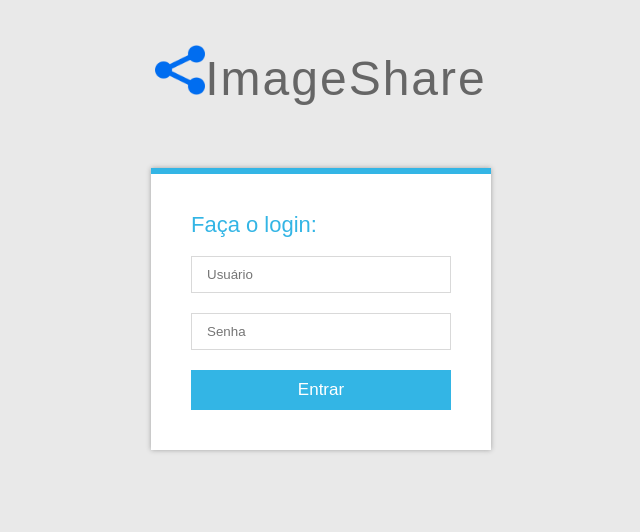
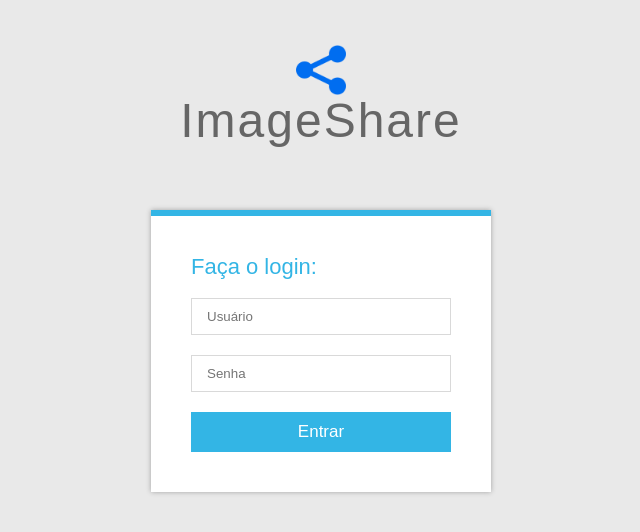
Before and after one commit to Tnplay/loginImageShare, a plain HTML site: page index.html in a window 1280 px wide. Shown: the whole page, without its empty margins (319-959 px from the left). Drawn offline with nearby package versions, Linux system fonts and the light colour scheme.

Commit message:
Update index.html

```diff
--- a/index.html
+++ b/index.html
@@ -10,7 +10,8 @@
 <link rel="stylesheet" href="style.css">
 </head>
 <div class="pen-title">
-  <h1><img src="./images/shareside.png" alt="ImageShare" class="left" />ImageShare</h1>
+  <img src="./images/shareside.png" alt="ImageShare" class="left" />
+  <h1>ImageShare</h1>
 </div>
 <div class="module form-module">
   <div>
```
